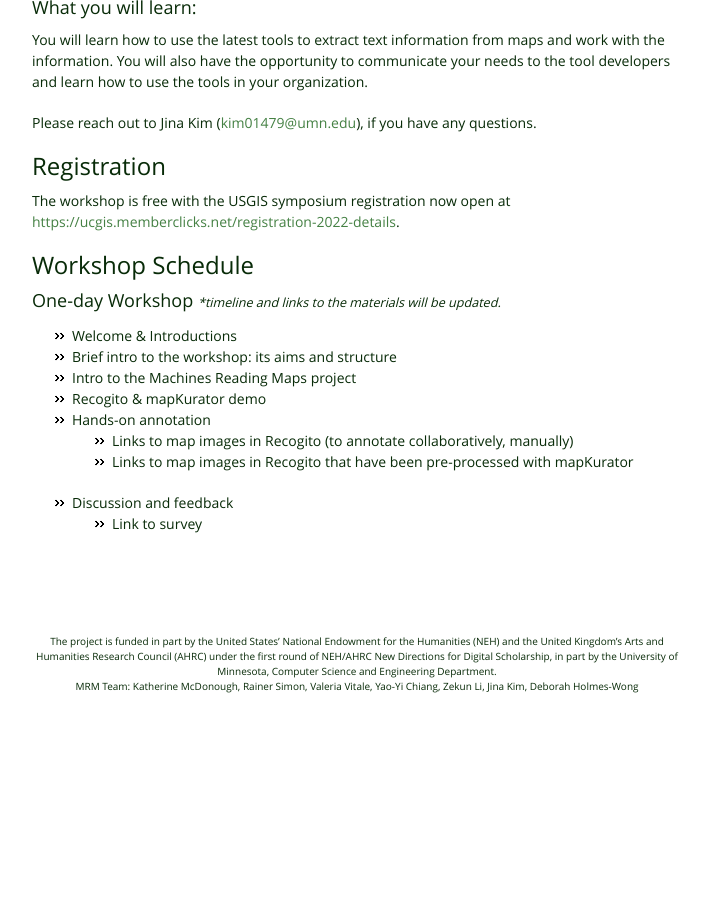
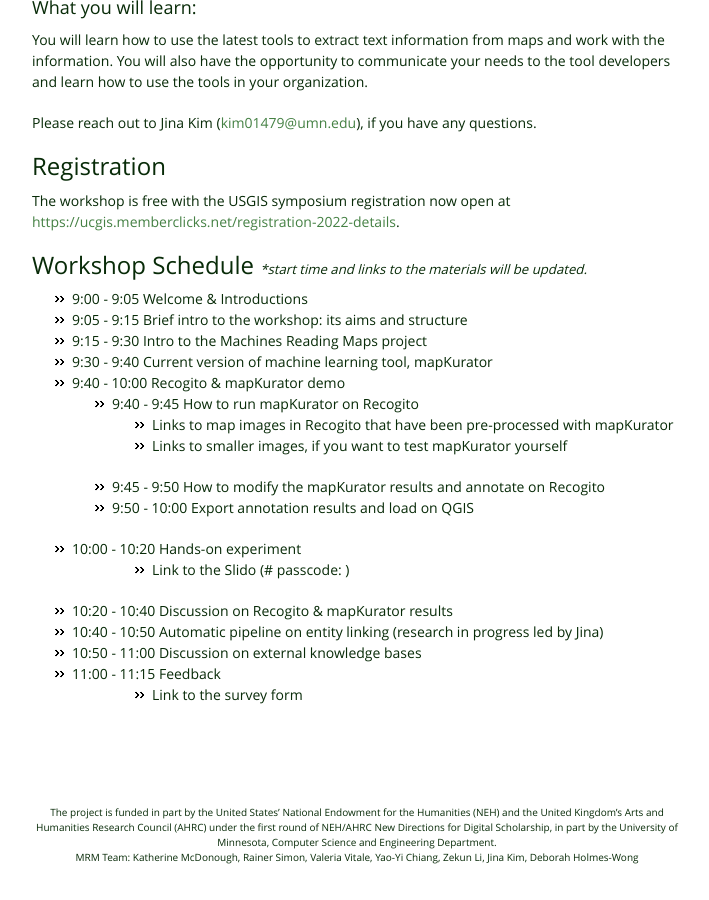
Before and after one commit to machines-reading-maps/machines-reading-maps.github.io, a Jekyll site: the page built from ucgis2022-workshop.html, in a window 1280 px wide and 900 px high, scrolled down 1004 px. Shown: the whole window, without its empty margins (283-992 px from the left). Built offline with Jekyll 4.4.1, drawn with Linux system fonts in a browser that asks for light colours; before the commit the page ends 1798 px from its top, so only the background shows below that.

Commit message:
Update ucgis2022-workshop.html

```diff
--- a/ucgis2022-workshop.html
+++ b/ucgis2022-workshop.html
@@ -59,22 +59,37 @@ layout: workshop
         The workshop is free with the USGIS symposium registration now open at <a href="https://ucgis.memberclicks.net/registration-2022-details">https://ucgis.memberclicks.net/registration-2022-details</a>.
     </p>
 
-    <h2>Workshop Schedule</h2>
-    <h3>One-day Workshop <span style="font-size: 70%;font-style: italic;">*timeline and links to the materials will be updated.</span></h3>
+    <h2>Workshop Schedule <span style="font-size: 55%;font-style: italic;">*start time and links to the materials will be updated.</span></h2>
     <ul>
-        <li> Welcome & Introductions </li>
-        <li> Brief intro to the workshop: its aims and structure </li>
-        <li> Intro to the Machines Reading Maps project </li>
-        <li> Recogito & mapKurator demo </li>
-        <li> Hands-on annotation </li>
+        <li> 9:00 - 9:05 Welcome & Introductions </li>
+        <li> 9:05 - 9:15 Brief intro to the workshop: its aims and structure </li>
+        <li> 9:15 - 9:30 Intro to the Machines Reading Maps project  </li>
+        <li> 9:30 - 9:40 Current version of machine learning tool, mapKurator</li>
+        <li> 9:40 - 10:00 Recogito & mapKurator demo </li>
         <ul>
-            <li> Links to map images in Recogito (to annotate collaboratively, manually) </li>
-            <li> Links to map images in Recogito that have been pre-processed with mapKurator</li>
+            <li> 9:40 - 9:45 How to run mapKurator on Recogito </li>
+                <ul>
+                    <li>Links to map images in Recogito that have been pre-processed with mapKurator</li>
+                    <li>Links to smaller images, if you want to test mapKurator yourself</li>
+                </ul>
+            <li> 9:45 - 9:50 How to modify the mapKurator results and annotate on Recogito</li>
+            <li> 9:50 - 10:00 Export annotation results and load on QGIS </li>
         </ul>
-        <li> Discussion and feedback </li>
-        <ul>
-            <li> Link to survey</li>
-        </ul>
+        <li> 10:00 - 10:20 Hands-on experiment </li>
+            <ul>
+                <ul>
+                    <li>Link to the Slido (# passcode: )</li>
+                </ul>
+            </ul>
+        <li> 10:20 - 10:40 Discussion on Recogito & mapKurator results </li>
+        <li> 10:40 - 10:50 Automatic pipeline on entity linking (research in progress led by Jina)</li>
+        <li> 10:50 - 11:00 Discussion on external knowledge bases </li>
+        <li>11:00 - 11:15 Feedback</li>
+            <ul>
+                <ul>
+                    <li>Link to the survey form</li>
+                </ul>
+            </ul>
     </ul>
 </div>
 
```
